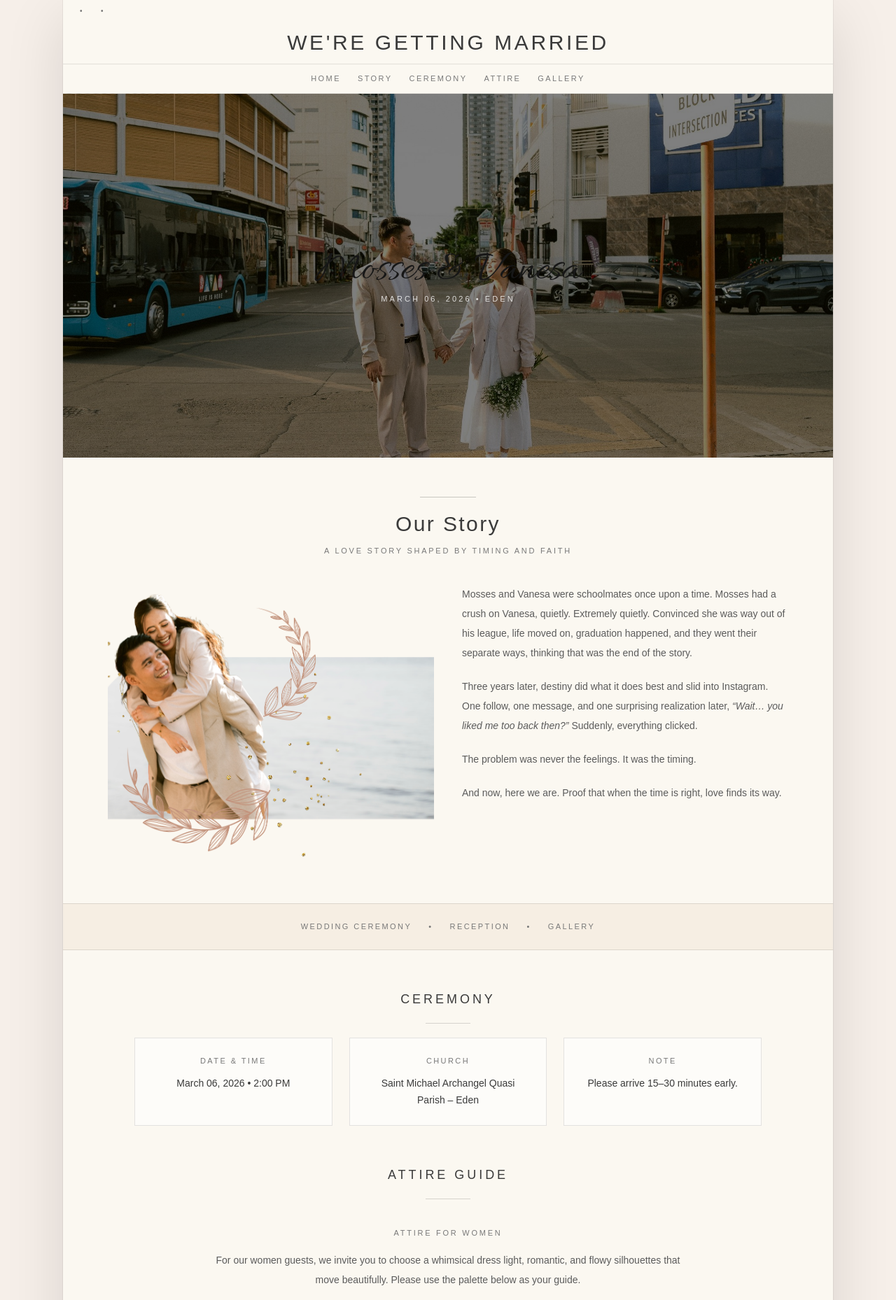
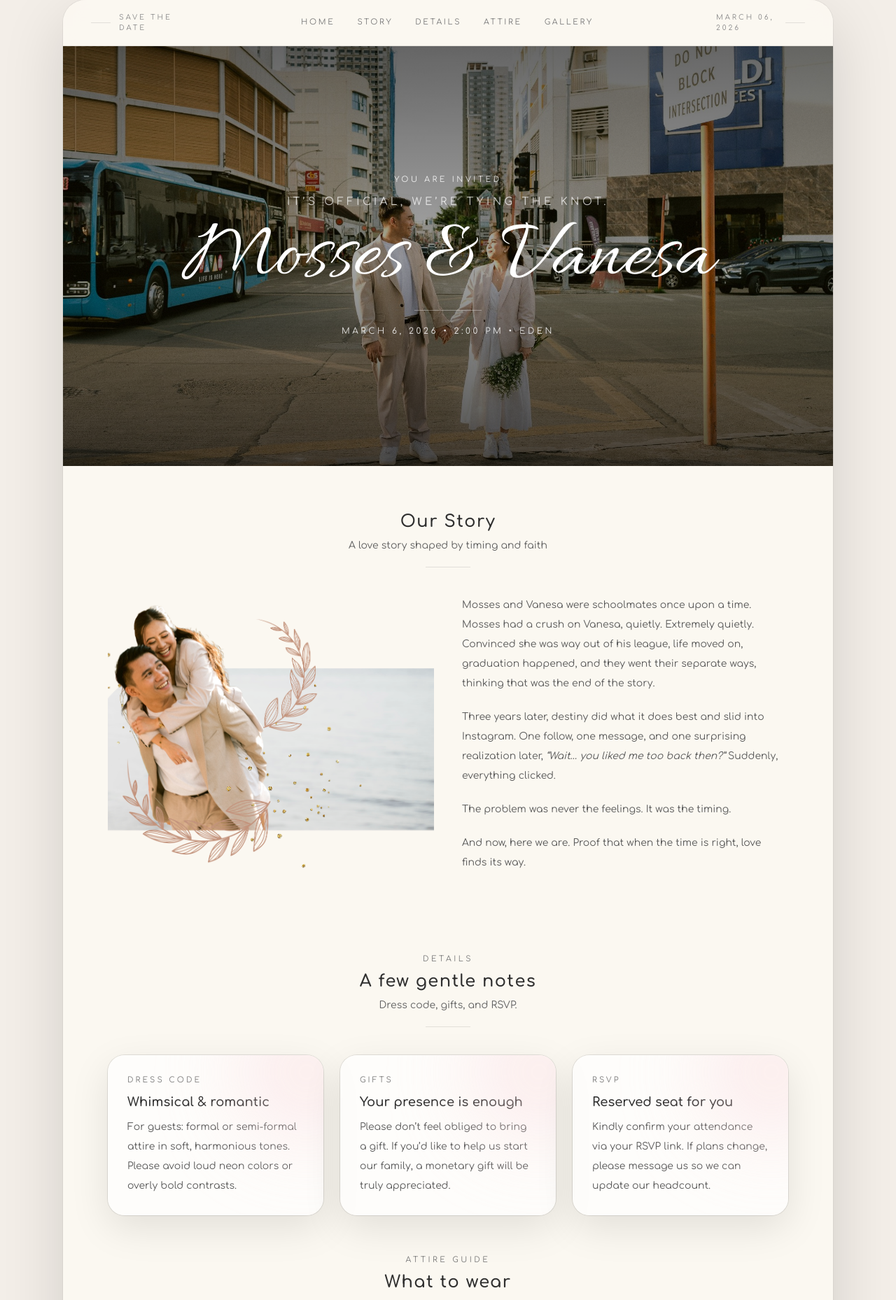
Before and after one commit to Moowses/mosses-vanesa-wedding, a Next.js app: page / in a window 1280 px wide. Shown: the part 56-1914 px from the top of the page at 70% size. Built offline with nearby package versions, Linux system fonts and the light colour scheme.

Commit message:
Update page.tsx

```diff
--- a/app/page.tsx
+++ b/app/page.tsx
@@ -1,16 +1,8 @@
 // app/page.tsx
 import Image from "next/image";
-import AttireWomen from "@/components/AttireWomen";
+import AttireWomen from "@/components/AttireWomen2";
 import GallerySlider from "@/components/GallerySlider";
 import { Allura, Comfortaa } from "next/font/google";
-const ATTIRE_COLORS = [
-  { name: "Buttercup", hex: "#FFF4B8" },
-  { name: "Soft Peach", hex: "#F7B7A3" },
-  { name: "Pale Pink", hex: "#FADADD" },
-  { name: "Lavender", hex: "#D8CFE3" },
-  { name: "Cool Aqua", hex: "#D7F1F6" },
-  { name: "Meadow Green", hex: "#D8ECCF" },
-];
 
 const comfortaa = Comfortaa({
   subsets: ["latin"],
@@ -22,66 +14,189 @@ const allura = Allura({
   weight: ["400"],
 });
 
+function SectionTitle({
+  eyebrow,
+  title,
+  subtitle,
+  dark = false,
+}: {
+  eyebrow?: string;
+  title: string;
+  subtitle?: string;
+  dark?: boolean;
+}) {
+  return (
+    <div className="text-center">
+      {eyebrow ? (
+        <p
+          className={[
+            "text-[11px] uppercase tracking-[0.32em]",
+            dark ? "text-white/70" : "text-[#7a7a7a]",
+          ].join(" ")}
+        >
+          {eyebrow}
+        </p>
+      ) : null}
+
+      <h2
+        className={[
+          "mt-2 text-2xl font-semibold tracking-[0.06em]",
+          dark ? "text-white" : "text-[#2f2f2f]",
+        ].join(" ")}
+      >
+        {title}
+      </h2>
+
+      {subtitle ? (
+        <p className={["mt-2 text-sm", dark ? "text-white/70" : "text-[#616161]"].join(" ")}>
+          {subtitle}
+        </p>
+      ) : null}
+
+      <div className={["mx-auto mt-5 h-[1px] w-16", dark ? "bg-white/20" : "bg-black/10"].join(" ")} />
+    </div>
+  );
+}
+
+function InfoCard({
+  label,
+  title,
+  body,
+}: {
+  label: string;
+  title: string;
+  body: string;
+}) {
+  return (
+    <div className="relative overflow-hidden rounded-3xl bg-white/70 p-7 ring-1 ring-black/10 shadow-[0_18px_55px_rgba(0,0,0,0.10)]">
+      <div className="pointer-events-none absolute -right-16 -top-16 h-44 w-44 rounded-full blur-3xl opacity-60" style={{ background: "#FADADD" }} />
+      <p className="text-[11px] uppercase tracking-[0.28em] text-[#7a7a7a]">{label}</p>
+      <p className="mt-2 text-lg font-semibold text-[#2f2f2f]">{title}</p>
+      <p className="mt-2 text-sm leading-7 text-[#5b5b5b]">{body}</p>
+    </div>
+  );
+}
+
+function NavyPanel({
+  title,
+  subtitle,
+  children,
+}: {
+  title: string;
+  subtitle?: string;
+  children: React.ReactNode;
+}) {
+  return (
+    <section className="relative overflow-hidden bg-[#151B2E] px-6 py-14 md:px-16">
+      {/* soft florals vibe without needing PNGs */}
+      <div className="pointer-events-none absolute inset-0 opacity-100">
+        <div className="absolute -left-24 -top-24 h-72 w-72 rounded-full blur-3xl opacity-35" style={{ background: "#F7B7A3" }} />
+        <div className="absolute -right-24 -top-24 h-72 w-72 rounded-full blur-3xl opacity-28" style={{ background: "#D8CFE3" }} />
+        <div className="absolute -left-24 -bottom-24 h-72 w-72 rounded-full blur-3xl opacity-22" style={{ background: "#D7F1F6" }} />
+        <div className="absolute -right-24 -bottom-24 h-72 w-72 rounded-full blur-3xl opacity-22" style={{ background: "#FFF4B8" }} />
+        <div className="absolute inset-6 rounded-[40px] ring-1 ring-white/10" />
+        <div className="absolute inset-10 rounded-[34px] ring-1 ring-white/10" />
+      </div>
+
+      <div className="relative mx-auto max-w-5xl">
+        <SectionTitle
+          eyebrow="Wedding Party"
+          title={title}
+          subtitle={subtitle}
+          dark
+        />
+        <div className="mt-10">{children}</div>
+      </div>
+    </section>
+  );
+}
+
 export default function Home() {
   return (
-    <main className="min-h-screen bg-[#F6EFE9] px-4 py-10 md:py-14">
-      {/* Centered editorial canvas */}
-      <div className="mx-auto w-full max-w-[1100px] bg-[#FBF8F1] shadow-[0_25px_80px_rgba(0,0,0,0.12)] ring-1 ring-black/5">
-        {/* Header (matches reference: thin bar + centered title + nav) */}
-        <header className="border-b border-black/10">
-          <div className="flex items-center justify-between px-6 py-2 text-[10px] uppercase tracking-[0.25em] text-[#787878]">
-
-            <span className="hidden md:inline-flex items-center gap-3">
-              <span aria-hidden>•</span>
-              <span> </span>
-              <span aria-hidden>•</span>
-            </span>
+    <main className={`${comfortaa.className} min-h-screen bg-[#F3EEE8] px-4 py-10 md:py-14`}>
+      {/* Invitation canvas */}
+      <div className="mx-auto w-full max-w-[1100px] overflow-hidden rounded-[32px] bg-[#FBF8F1] shadow-[0_30px_90px_rgba(0,0,0,0.14)] ring-1 ring-black/5">
+       {/* Header */}
+          <header className="sticky top-0 z-20 bg-[#FBF8F1]/88 backdrop-blur-md border-b border-black/10">
+            <div className="px-4 py-3 sm:px-6 md:px-10">
+              <div className="sm:hidden text-center">
+                <p className="text-[10px] uppercase tracking-[0.30em] text-[#8a8a8a]">
+                  Save the Date
+                </p>
+                <p className="mt-1 text-[10px] uppercase tracking-[0.30em] text-[#8a8a8a]">
+                  March 06, 2026
+                </p>
               </div>
 
-          <div className="px-6 py-3">
-            <h1 className="text-center text-3xl font-light tracking-[0.12em] text-[#3a3a3a]">
-              WE'RE GETTING MARRIED
-            </h1>
+              <div className="mt-3 sm:mt-0 flex items-center justify-center sm:justify-between gap-4">
+                {/* Desktop Left */}
+                <div className="hidden sm:flex items-center gap-3 text-[10px] uppercase tracking-[0.30em] text-[#8a8a8a]">
+                  <span className="h-[1px] w-10 bg-black/10" />
+                  <span>Save the Date</span>
+                </div>
+             <div className="w-full flex justify-center">
+                  <nav
+                    className="
+                      w-fit
+                      flex items-center justify-center
+                      gap-4
+                      overflow-x-auto
+                      whitespace-nowrap
+                      [-webkit-overflow-scrolling:touch]
+                      no-scrollbar
+                      py-1
+                      text-[11px] uppercase tracking-[0.24em] text-[#7a7a7a]
+                    "
+                  >
+                    <a className="shrink-0 px-2 py-2 hover:text-[#C58E86] transition" href="#home">Home</a>
+                    <a className="shrink-0 px-2 py-2 hover:text-[#C58E86] transition" href="#story">Story</a>
+                    <a className="shrink-0 px-2 py-2 hover:text-[#C58E86] transition" href="#details">Details</a>
+                    <a className="shrink-0 px-2 py-2 hover:text-[#C58E86] transition" href="#attire">Attire</a>
+                    <a className="shrink-0 px-2 py-2 hover:text-[#C58E86] transition" href="#gallery">Gallery</a>
+                  </nav>
                 </div>
 
-          <nav className="flex flex-wrap items-center justify-center gap-6 border-t border-black/10 px-6 py-3 text-[11px] uppercase tracking-[0.22em] text-[#787878]">
-            <a href="#home" className="hover:text-[#C3937C]">
-              Home
-            </a>
-            <a href="#story" className="hover:text-[#C3937C]">
-              Story
-            </a>
-            <a href="#ceremony" className="hover:text-[#C3937C]">
-              Ceremony
-            </a>
-            <a href="#attire" className="hover:text-[#C3937C]">
-              Attire
-            </a>
-            <a href="#gallery" className="hover:text-[#C3937C]">
-              Gallery
-            </a>
-          </nav>
+
+                {/* Desktop Right */}
+                <div className="hidden sm:flex items-center gap-3 text-[10px] uppercase tracking-[0.30em] text-[#8a8a8a]">
+                  <span>March 06, 2026</span>
+                  <span className="h-[1px] w-10 bg-black/10" />
+                </div>
+              </div>
+            </div>
           </header>
 
-        {/* Hero */}
+
+        {/* HERO */}
         <section id="home" className="relative">
           <Image
             src="/hero-couple.jpg"
-            alt="Wedding couple"
-            width={1700}
-            height={850}
+            alt="Mosses and Vanesa"
+            width={1800}
+            height={980}
             priority
-            className="h-[350px] w-full object-cover md:h-[520px]"
+            className="h-[430px] w-full object-cover md:h-[600px]"
           />
-          <div className="absolute inset-0 bg-black/50" />
-          <div className="absolute inset-0 flex items-center justify-center">
-            <div className="text-center px-6">
+          <div className="absolute inset-0 bg-gradient-to-b from-black/60 via-black/35 to-black/70" />
 
-               <h1 className={`${allura.className} mt-3 text-[46px] leading-[0.80] sm:text-[60px]`}>
+          <div className="absolute inset-0 flex items-center justify-center px-6">
+            <div className="w-full max-w-[850px] text-center text-white">
+              <p className="text-[11px] uppercase tracking-[0.32em] text-white/85">
+                You are invited
+              </p>
+
+              <h2 className="mt-3 text-[13px] sm:text-[15px] uppercase tracking-[0.30em] text-white/75">
+                It’s official, we’re tying the knot.
+              </h2>
+
+              <h1 className={`${allura.className} mt-5 text-[76px] leading-[0.82] sm:text-[105px] md:text-[120px]`}>
                 Mosses &amp; Vanesa
               </h1>
-              <p className="mt-2 text-[11px] uppercase tracking-[0.28em] text-white/80">
-                March 06, 2026 • Eden
+
+              <div className="mx-auto mt-6 h-[1px] w-24 bg-white/35" />
+
+              <p className="mt-5 text-[12px] uppercase tracking-[0.30em] text-white/85">
+                March 6, 2026 • 2:00 PM • Eden
               </p>
             </div>
           </div>
@@ -89,16 +204,12 @@ export default function Home() {
 
   {/* Statement block  */}
         <section className="px-6 pt-10 pb-8 text-center md:px-16 md:pt-14 md:pb-10">
-          <div className="mx-auto max-w-3xl">
-            <div className="mx-auto mb-5 h-[1px] w-20 bg-black/20" />
-            <p className="text-2xl font-light tracking-[0.08em] text-[#3a3a3a] md:text-3xl">
-              Our Story
-            </p>
-            <p className="mt-3 text-[11px] uppercase tracking-[0.25em] text-[#787878]">
-              A love story shaped by timing and faith
-            </p>
 
-          </div>
+
+          <SectionTitle
+            title="Our Story"
+            subtitle="A love story shaped by timing and faith"
+          />
         </section>
 
         {/* Story (2-column like reference) */}
@@ -150,63 +261,195 @@ export default function Home() {
           </div>
         </section>
 
-        {/* Award / separator banner (thin + clean like reference) */}
-        <section className="border-y border-black/10 bg-[#EAD9C9]/35 px-6 py-6">
-          <div className="flex flex-wrap items-center justify-center gap-6 text-[11px] uppercase tracking-[0.22em] text-[#787878]">
-            <span>Wedding Ceremony</span>
-            <span className="hidden md:inline">•</span>
-            <span>Reception</span>
-            <span className="hidden md:inline">•</span>
-            <span>Gallery</span>
+
+        {/* DETAILS (like your “Details” inspo but premium web layout) */}
+        <section id="details" className="px-6 py-14 md:px-16">
+          <SectionTitle
+            eyebrow="Details"
+            title="A few gentle notes"
+            subtitle="Dress code, gifts, and RSVP."
+          />
+
+          <div className="mt-10 grid gap-6 md:grid-cols-3">
+            <InfoCard
+              label="Dress Code"
+              title="Whimsical & romantic"
+              body="For guests: formal or semi-formal attire in soft, harmonious tones. Please avoid loud neon colors or overly bold contrasts."
+            />
+            <InfoCard
+              label="Gifts"
+              title="Your presence is enough"
+              body="Please don’t feel obliged to bring a gift. If you’d like to help us start our family, a monetary gift will be truly appreciated."
+            />
+            <InfoCard
+              label="RSVP"
+              title="Reserved seat for you"
+              body="Kindly confirm your attendance via your RSVP link. If plans change, please message us so we can update our headcount."
+            />
           </div>
         </section>
 
-        {/* Ceremony (structured, calm) */}
-        <section id="ceremony" className="px-6 py-14 md:px-16">
-          <div className="text-center">
-            <h3 className="text-lg font-light uppercase tracking-[0.22em] text-[#3a3a3a]">
-              Ceremony
-            </h3>
-            <div className="mx-auto my-5 h-[1px] w-16 bg-black/15" />
+        {/* ATTIRE (your component redesigned) */}
+        <section id="attire" className="px-6 pb-14 md:px-16">
+          <SectionTitle
+            eyebrow="Attire Guide"
+            title="What to wear"
+            subtitle="Sponsor and guest guides inside."
+          />
+          <div className="mt-10">
+            <AttireWomen />
+          </div>
+        </section>
+
+        {/* (Optional) NAVY “ENTOURAGE” PANEL — matches your inspo look */}
+        <NavyPanel title="Entourage" subtitle="A special thank you to the people guiding us to this day.">
+          <div className="space-y-6">
+
+          {/* Families */}
+          <div className="grid gap-6 md:grid-cols-2">
+            <div className="rounded-3xl bg-white/5 p-7 ring-1 ring-white/10">
+              <p className="text-[12px] uppercase tracking-[0.28em] text-white/70">
+                Bride Family
+              </p>
+              <div className="mt-4 space-y-1 text-white/85">
+                <p>Mrs. Guilbert Guillano</p>
+                <p>Marilyn Guillano</p>
+              </div>
             </div>
 
-          <div className="mx-auto grid max-w-4xl gap-6 md:grid-cols-3">
-            {[
-              { title: "Date & Time", body: "March 06, 2026 • 2:00 PM" },
-              { title: "Church", body: "Saint Michael Archangel Quasi Parish – Eden" },
-              { title: "Note", body: "Please arrive 15–30 minutes early." },
-            ].map((c) => (
-              <div
-                key={c.title}
-                className="border border-black/10 bg-white/60 p-6 text-center"
-              >
-                <p className="text-[11px] uppercase tracking-[0.22em] text-[#787878]">
-                  {c.title}
+            <div className="rounded-3xl bg-white/5 p-7 ring-1 ring-white/10">
+              <p className="text-[12px] uppercase tracking-[0.28em] text-white/70">
+                Groom Family
               </p>
-                <p className="mt-3 text-sm leading-6 text-[#3a3a3a]">{c.body}</p>
+              <div className="mt-4 space-y-1 text-white/85">
+                <p>Mr. Kristian Banlasan</p>
+                <p>Ms. Pernalina Banlasan</p>
               </div>
-            ))}
             </div>
-        </section>
-      {/* Attire */}
-      <section>
-              <AttireWomen />
-      </section>
+          </div>
 
-        {/* Gallery grid (inside canvas) */}
-        <section id="gallery" className="px-6 pb-14 md:px-16">
-          <div className="text-center">
-            <h3 className="text-lg font-light uppercase tracking-[0.22em] text-[#3a3a3a]">
-              Gallery
-            </h3>
+          {/* Maid of Honor | Best Man */}
+          <div className="grid gap-6 md:grid-cols-2">
+            <div className="rounded-3xl bg-white/5 p-7 ring-1 ring-white/10">
+              <p className="text-[12px] uppercase tracking-[0.28em] text-white/70">
+                Maid of Honor
+              </p>
+              <p className="mt-4 text-white/85">
+                Thea Faith Guillano <span className="italic text-white/60">(Sage Green)</span>
+              </p>
+            </div>
+
+            <div className="rounded-3xl bg-white/5 p-7 ring-1 ring-white/10">
+              <p className="text-[12px] uppercase tracking-[0.28em] text-white/70">
+                Best Man
+              </p>
+              <p className="mt-4 text-white/85">
+                Karl Jacob Banlasan
+              </p>
+            </div>
+          </div>
+
+          {/* Bridesmaids | Groomsmen */}
+          <div className="grid gap-6 md:grid-cols-2">
+            <div className="rounded-3xl bg-white/5 p-7 ring-1 ring-white/10">
+              <p className="text-[12px] uppercase tracking-[0.28em] text-white/70">
+                Bridesmaids
+              </p>
+              <ul className="mt-4 space-y-1 text-white/85">
+                <li>Aika Parondo</li>
+                <li>Michelle Rafael</li>
+                <li>Vannessa Zyndrelle Rebuelta</li>
+                <li>Sofia Mariz Relles</li>
+                <li>Neomi Victoriano</li>
+                <li>Angelica Ahman</li>
+                <li>Rania Calalagan</li>
+              </ul>
+            </div>
+
+            <div className="rounded-3xl bg-white/5 p-7 ring-1 ring-white/10">
+              <p className="text-[12px] uppercase tracking-[0.28em] text-white/70">
+                Groomsmen
+              </p>
+              <ul className="mt-4 space-y-1 text-white/85">
+                <li>Joshua Salinas</li>
+                <li>Alexander Perez</li>
+                <li>Dennis Dolom Jr.</li>
+                <li>Eulo Batawan</li>
+                <li>Nestor Antonio Guillano</li>
+                <li>John Gamalong</li>
+                <li>Kenneth Flores</li>
+              </ul>
+            </div>
+          </div>
+
+          {/* Bearers */}
+          <div className="rounded-3xl bg-white/5 p-7 ring-1 ring-white/10 text-center">
+            <p className="text-[12px] uppercase tracking-[0.28em] text-white/70">
+              Bearers
+            </p>
+            <div className="mt-4 space-y-2 text-white/85">
+              <p>Ring and Coin Bearer: Markwin Ybanez</p>
+              <p>Bible Bearer: Olram Joseph Guillano</p>
+            </div>
+          </div>
+
+          {/* Principal Sponsors */}
+          <div className="rounded-3xl bg-white/5 p-7 ring-1 ring-white/10 text-center">
+            <p className="text-[12px] uppercase tracking-[0.28em] text-white/70">
+              Principal Sponsors
+            </p>
+            <div className="mt-4 space-y-2 text-white/85">
+              <p>Engr. Joselito &amp; Mrs. Grace Mercado</p>
+              <p>Mr. Edwin &amp; Mrs. Annie Salinas</p>
+              <p>Mr. Bill &amp; Mrs. Gina McManus</p>
+              <p>Dr. Franklin &amp; Dr. Victoria Guillano</p>
+              <p>Mr. Scott &amp; Mrs. Ruby Ahman</p>
+            </div>
+          </div>
+
+          {/* Secondary Sponsors */}
+          <div className="rounded-3xl bg-white/5 p-7 ring-1 ring-white/10 text-center">
+            <p className="text-[12px] uppercase tracking-[0.28em] text-white/70">
+              Secondary Sponsors
+            </p>
+            <div className="mt-4 space-y-2 text-white/80">
+              <p>Atty. Marlo &amp; Judge Rox Guillano</p>
+              <p>Mr. Allan &amp; Mrs. Novie Relles</p>
+              <p>Mrs. Nelon &amp; Olive Victoriano</p>
+              <p>Mr. Raul &amp; Mrs. Rolinda Salazar</p>
+              <p>Mr. Bern &amp; Mrs. Mara Damla</p>
+            </div>
+          </div>
+
+        </div>
+
+
+
+        </NavyPanel>
+
+        {/* GALLERY */}
+        <section id="gallery" className="px-6 py-14 md:px-16">
+          <SectionTitle eyebrow="Moments" title="Gallery" subtitle="A few frames from our journey." />
+          <div className="mt-10">
             <GallerySlider />
           </div>
         </section>
 
-        {/* Footer */}
+        {/* FOOTER */}
         <footer className="border-t border-black/10 px-6 py-10 text-center">
-          <p className="text-[11px] uppercase tracking-[0.22em] text-[#787878]">
+          <p className="text-[11px] uppercase tracking-[0.22em] text-[#7a7a7a]">
             Mosses &amp; Vanesa • March 06, 2026
+          </p>
+          <p className="mt-2 text-xs text-[#8a8a8a]">
+            More info at{" "}
+            <a
+              href="https://www.mossesandvanesa.com"
+              className="underline decoration-black/20 underline-offset-4 hover:text-[#C58E86] transition"
+              target="_blank"
+              rel="noreferrer"
+            >
+              mossesandvanesa.com
+            </a>
           </p>
         </footer>
       </div>
```
Lines whose indentation alone changed are shown as unchanged.
